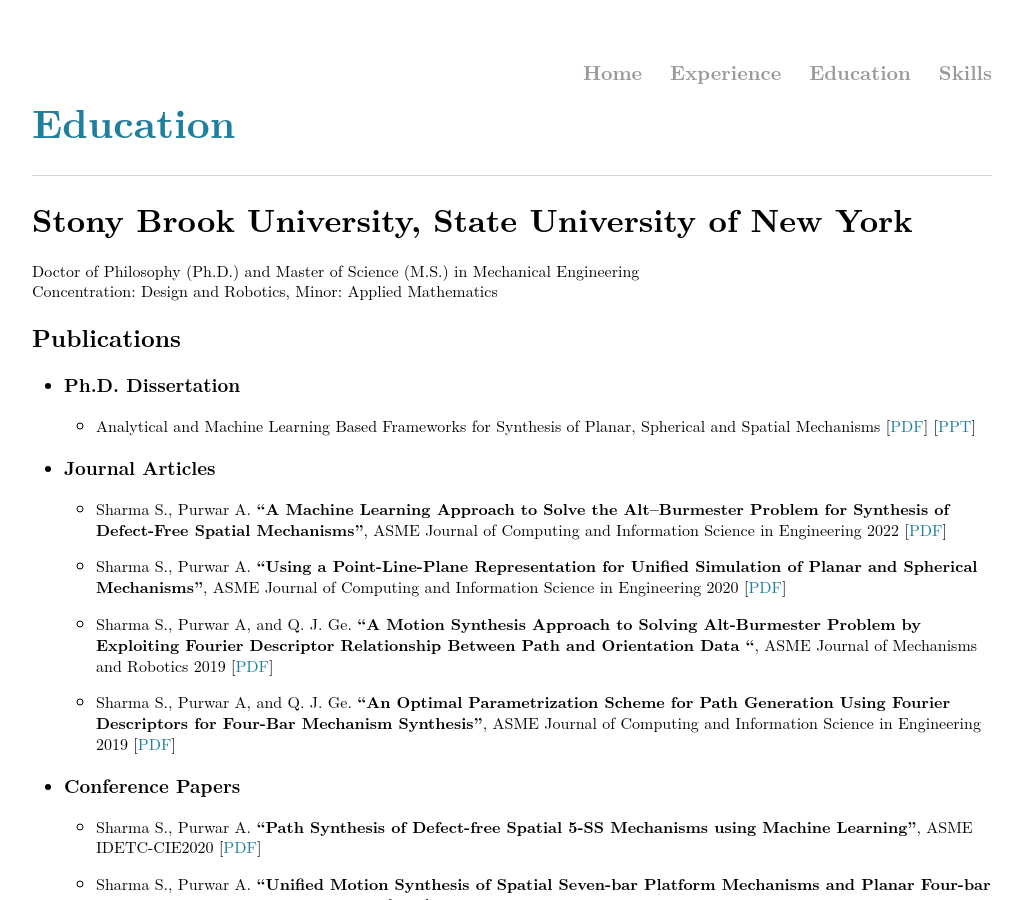
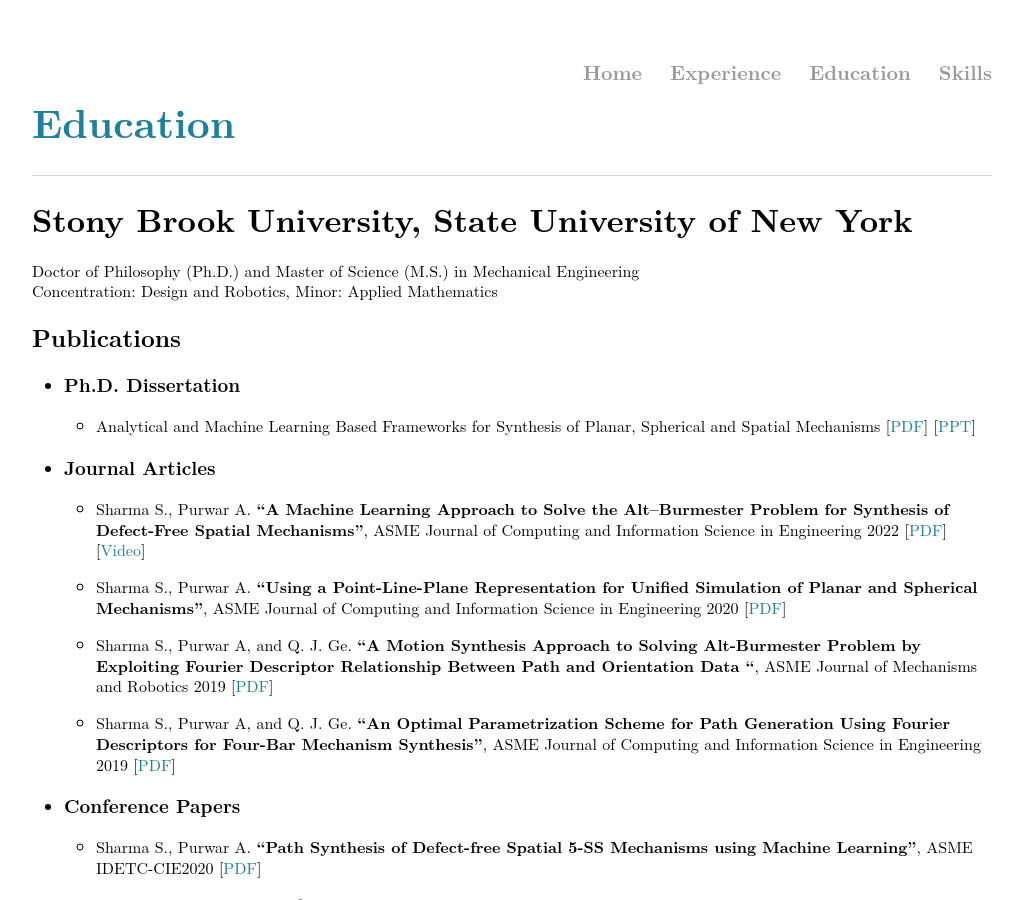
Before and after one commit to ssharma1991/ssharma1991.github.io, a Jekyll site: the page built from education/index.md, in a window 1280 px wide and 900 px high. Shown: the whole window, without its empty margins (128-1150 px from the left). Built offline with Jekyll 4.4.1, drawn with Linux system fonts in a browser that asks for light colours.

Commit message:
fix: added JCISE video link

```diff
--- a/education/index.md
+++ b/education/index.md
@@ -14,7 +14,7 @@
     - Analytical and Machine Learning Based Frameworks for Synthesis of Planar, Spherical and Spatial Mechanisms \[[PDF]({{ "/assets/publications/phd_dissertation.pdf" | absolute_url }})\] \[[PPT]({{ "/assets/publications/phd_defense.pptx" | absolute_url }})\]
 
 - ### Journal Articles
-    - Sharma S., Purwar A. __"A Machine Learning Approach to Solve the Alt–Burmester Problem for Synthesis of Defect-Free Spatial Mechanisms"__, ASME Journal of Computing and Information Science in Engineering 2022 \[[PDF]({{ "/assets/publications/jour4.pdf" | absolute_url }})\]
+    - Sharma S., Purwar A. __"A Machine Learning Approach to Solve the Alt–Burmester Problem for Synthesis of Defect-Free Spatial Mechanisms"__, ASME Journal of Computing and Information Science in Engineering 2022 \[[PDF]({{ "/assets/publications/jour4.pdf" | absolute_url }})\] \[[Video](https://www.youtube.com/watch?v=eKltmpy8dc0)\]
 
     - Sharma S., Purwar A. __"Using a Point-Line-Plane Representation for Unified Simulation of Planar and Spherical Mechanisms"__, ASME Journal of Computing and Information Science in Engineering 2020 \[[PDF]({{ "/assets/publications/jour3.pdf" | absolute_url }})\]
 
```
